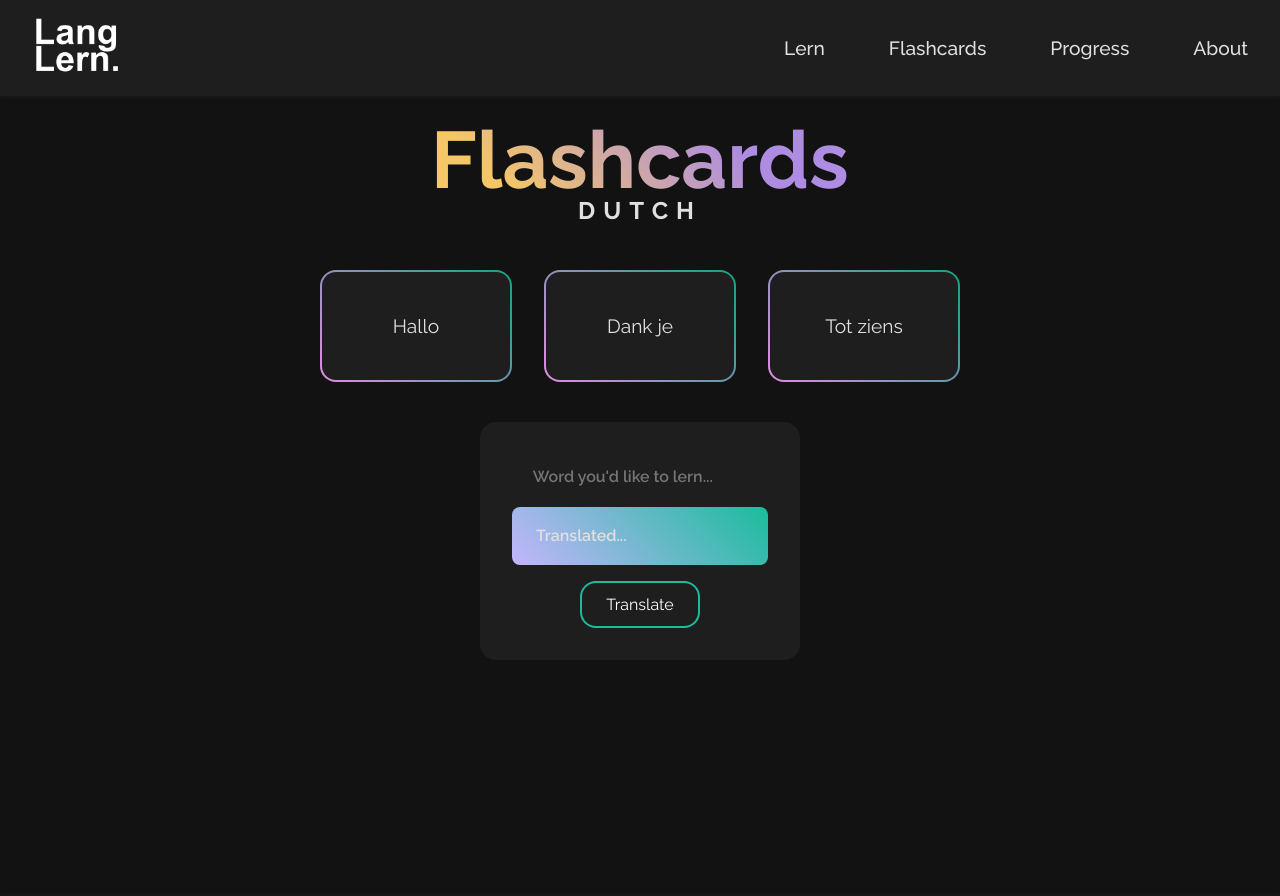
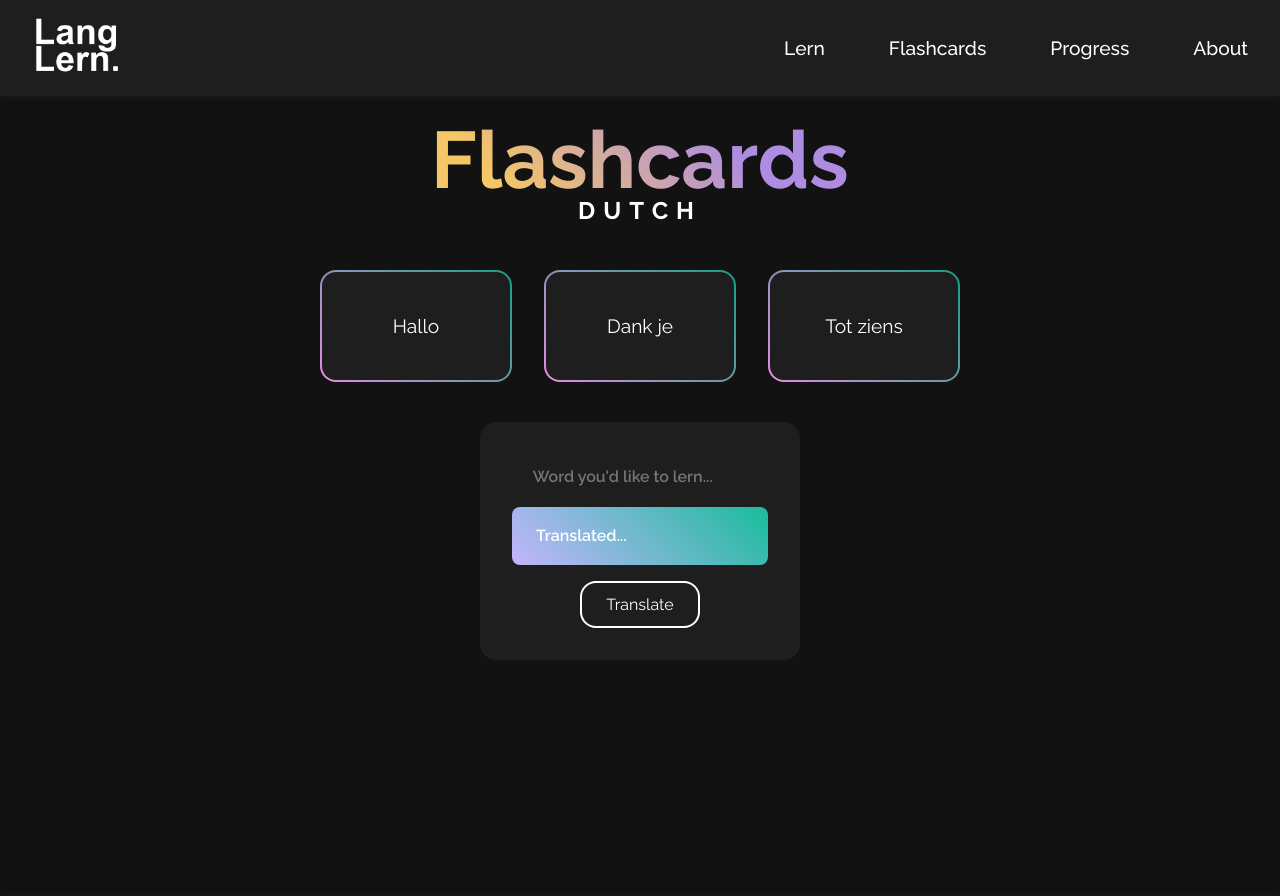
Before and after one commit to Hadevsh/LangLern, a Flask app: page /flashcards in a window 1280 px wide. Run offline with Flask 3, Linux system fonts and the light colour scheme.

Commit message:
Chnage text var to pure white

```diff
--- a/app/static/css/global.css
+++ b/app/static/css/global.css
@@ -9,7 +9,7 @@
     --secondary-variant: #ad8ce2;
     --primary-variation: #f5c766;
     --secondary-variation: #e28ce2;
-    --text: #e0e0e0;              /* Default text color */
+    --text: #ffffff;              /* Default text color */
     --text-muted: #a0a0a0;        /* Secondary/inactive text */
 }
 
@@ -50,8 +50,8 @@ a:hover {
 
 button {
     background: transparent;
-    color: white;
-    border: 2px solid var(--primary);
+    color: var(--text);
+    border: 2px solid var(--text);
     padding: 0.75rem 1.5rem;
     border-radius: 1rem;
     font-size: 1rem;
@@ -112,14 +112,12 @@ nav a {
 
 /* Footer styling */
 footer {
-    /* position: fixed; */
     display: flex;
     flex-direction: row;
     align-items: center;
     justify-content: center;
     gap: 2rem;
     left: 0;
-    /* bottom: 0; */
     width: 100%;
     height: 6rem;
     padding: 1rem 0;
```
Also changed, not shown: app/static/assets/images/screenshot.png (added).
